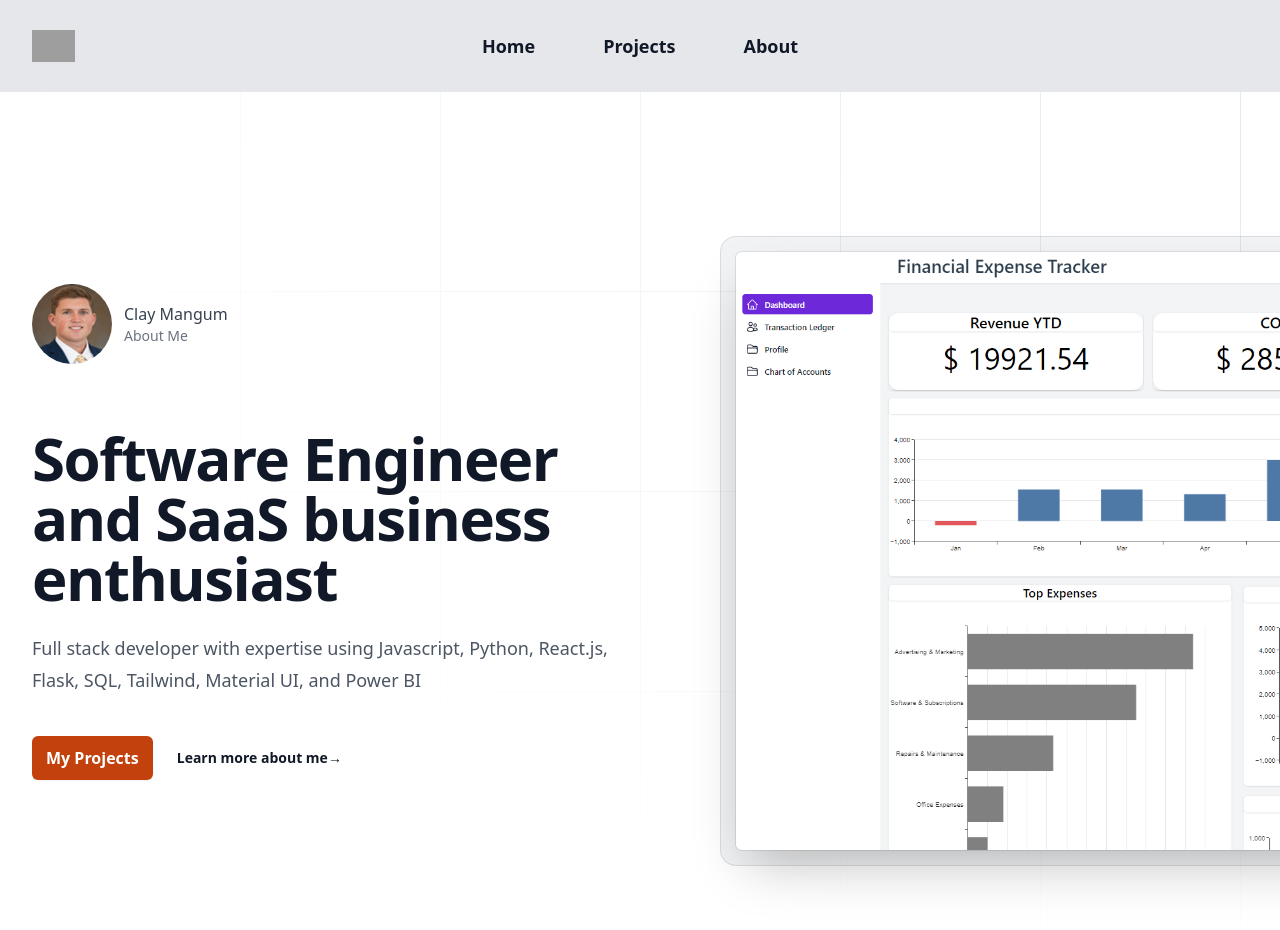
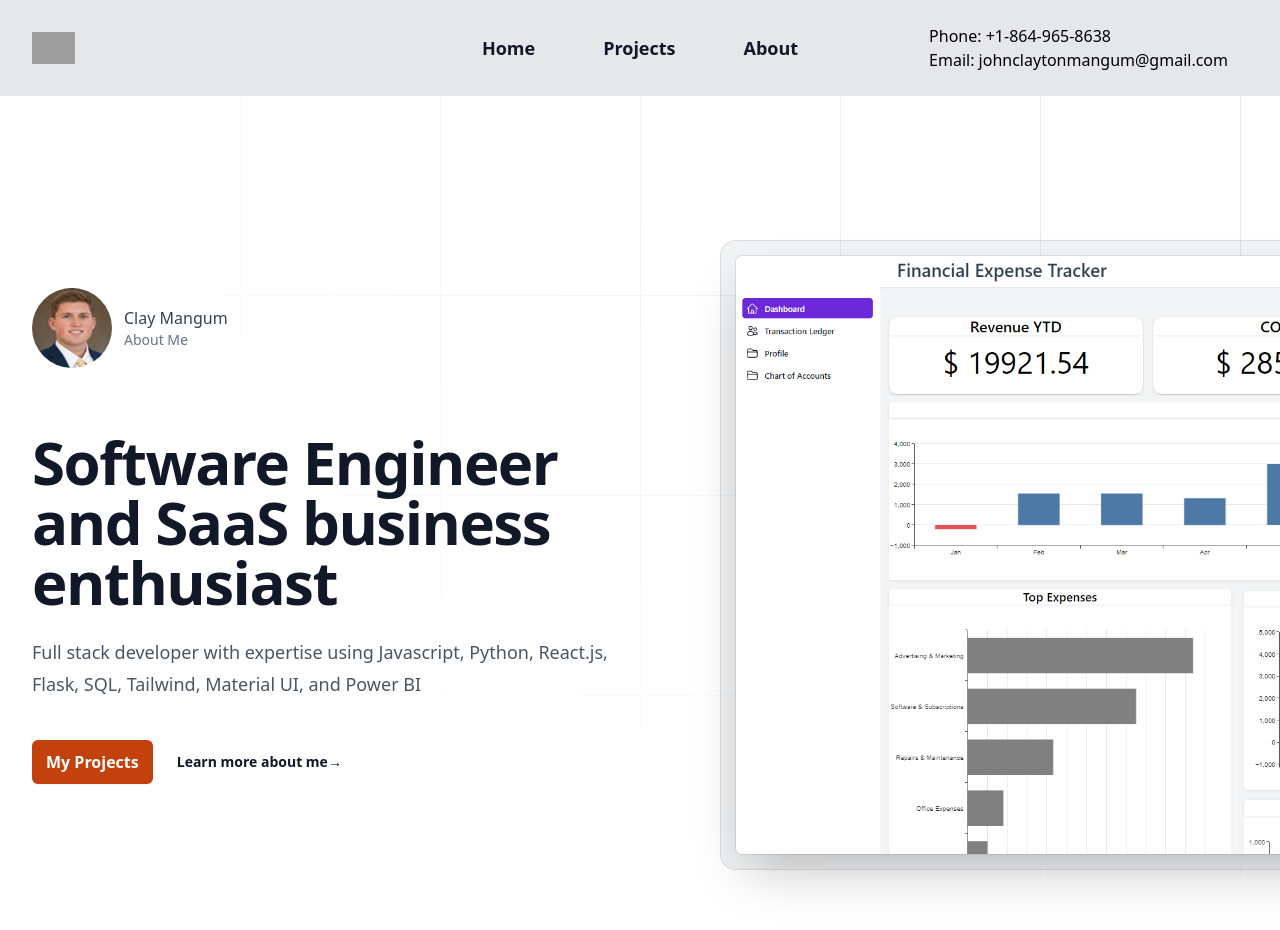
Before and after one commit to TrinitasAccounting/Personal-Website, a React (Create React App) app in the folder client/: page / in a window 1280 px wide. Shown: the top 930 px of the page. Built offline with nearby package versions, Linux system fonts and the light colour scheme; grey boxes are pictures that could not be loaded.

Commit message:
Version 1.3 - Updated to show contact information in the header

```diff
--- a/client/src/components/HomePage.js
+++ b/client/src/components/HomePage.js
@@ -66,6 +66,11 @@ export default function HomePage() {
                             Learn more about me<span aria-hidden="true">→</span>
                         </a>
                     </div>
+                    {/* <div>
+                        <h3>Contact Info:</h3>
+                        <h5>Phone:</h5>
+                        <h5>Email:</h5>
+                    </div> */}
                 </div>
                 <div className="mx-auto mt-16 flex max-w-2xl sm:mt-24 lg:ml-10 lg:mr-0 lg:mt-0 lg:max-w-none lg:flex-none xl:ml-32">
                     <div className="max-w-3xl flex-none sm:max-w-5xl lg:max-w-none">
--- a/client/src/components/NavBar.js
+++ b/client/src/components/NavBar.js
@@ -41,9 +41,15 @@ export default function NavBar() {
                     ))}
                 </div>
                 <div className="hidden lg:flex lg:flex-1 lg:justify-end">
-                    {/* <a href="#" className="text-sm font-semibold leading-6 text-gray-900">
-                        Log in <span aria-hidden="true">&rarr;</span>
-                    </a> */}
+                    {/* <h4 className="text-sm font-semibold leading-6 text-blue-800">
+                        Contact Info <span aria-hidden="true">&rarr;</span>
+                    </h4> */}
+                    <div>
+                        {/* <h2 className="px-5 text-md font-bold">Contact Info</h2> */}
+                        <h5 className="px-5">Phone: +1-864-965-8638</h5>
+                        <h5 className="px-5">Email: johnclaytonmangum@gmail.com</h5>
+
+                    </div>
                 </div>
             </nav>
             <Dialog className="lg:hidden" open={mobileMenuOpen} onClose={setMobileMenuOpen}>
@@ -81,6 +87,9 @@ export default function NavBar() {
                                 ))}
                             </div>
                             <div className="py-6">
+                                <h2 className="px-5 text-md font-bold">Contact Info</h2>
+                                <h5 className="px-5">Phone: +1-864-965-8638</h5>
+                                <h5 className="px-5">Email: johnclaytonmangum@gmail.com</h5>
                                 {/* <a
                                     href="/"
                                     className="-mx-3 block rounded-lg px-3 py-2.5 text-base font-semibold leading-7 text-gray-900 hover:bg-gray-50"
```
